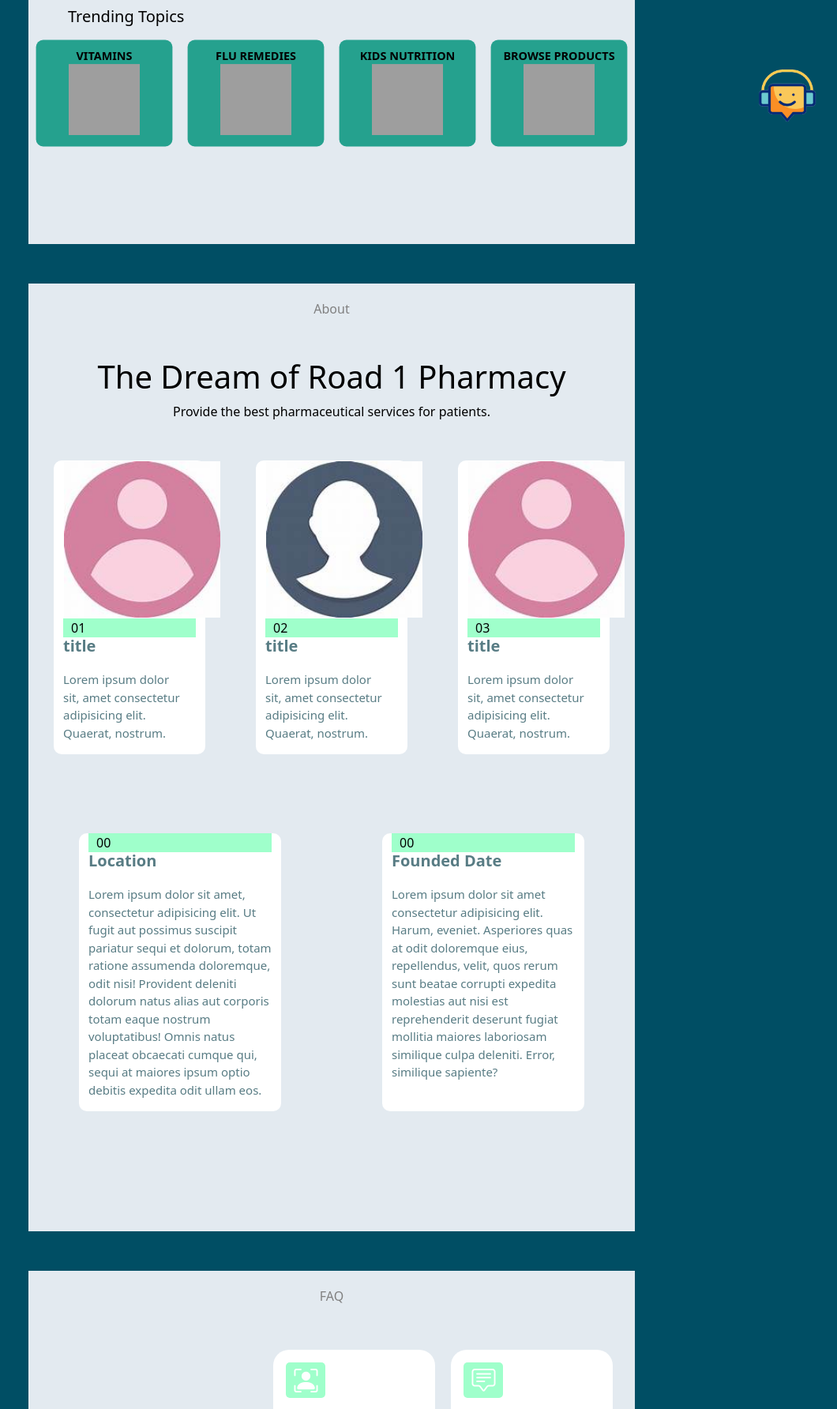
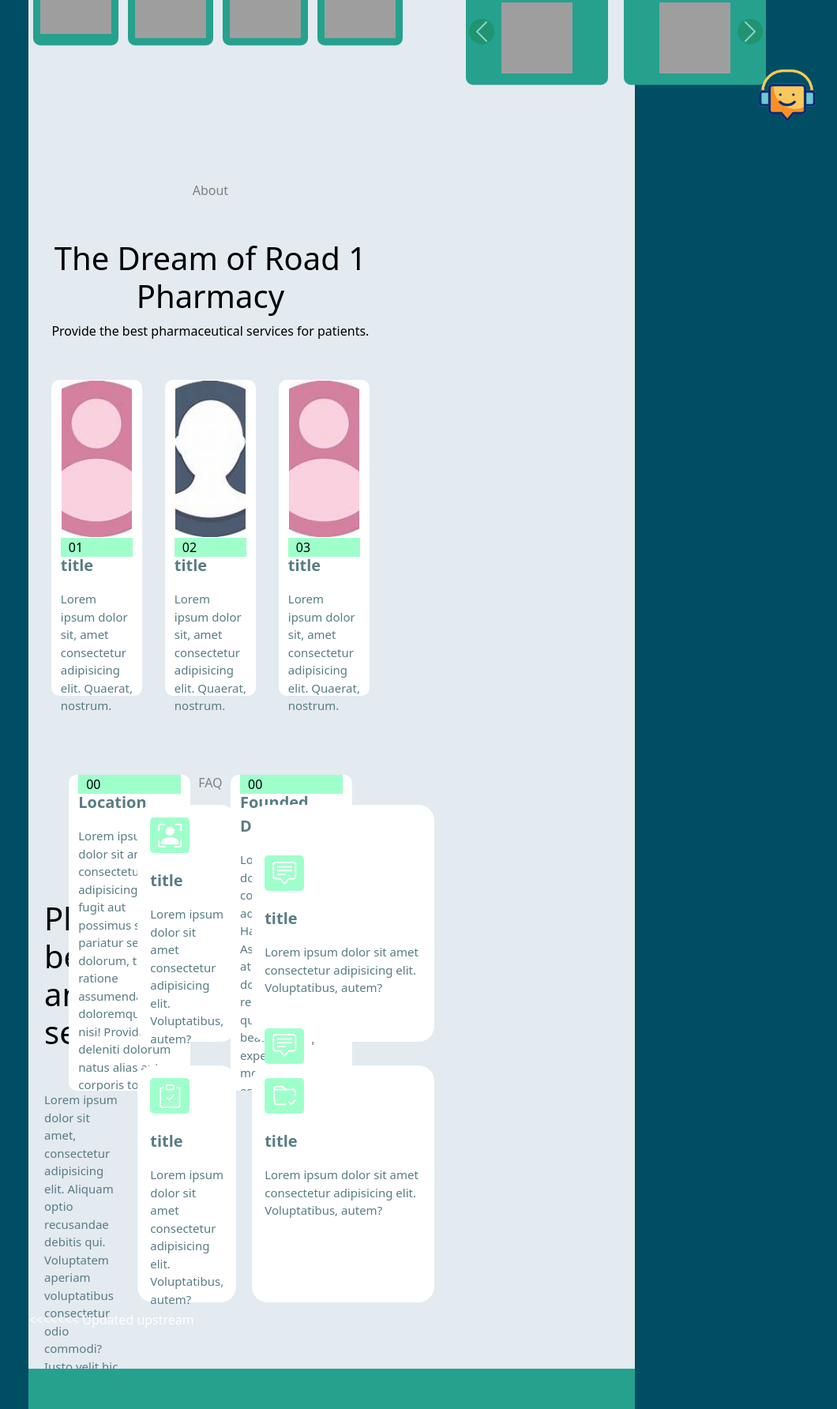
Before and after one commit to 11thhokage/road1Pharmacy, a PHP site: page /index2.php in a window 1280 px wide. Shown: the part 601-2385 px from the top of the page at 79% size, without its empty margins (220-1280 px from the left). Run offline with PHP 8.4, Linux system fonts and the light colour scheme; some libraries are stand-ins or nearby versions; grey boxes are pictures that could not be loaded.

Commit message:
FIxed carousel, h1, responsiveness and minor changes in dashboard

```diff
--- a/index2.php
+++ b/index2.php
@@ -5,7 +5,7 @@
     <meta charset="UTF-8">
     <meta name="viewport" content="width=device-width, initial-scale=1.0">
     <title>Road 1 Pharmacy</title>
-
+    <link rel="stylesheet" href="style.css">
     <!-- Bootstrap CSS -->
     <link rel="stylesheet" href="https://cdn.jsdelivr.net/npm/bootstrap@5.3.2/dist/css/bootstrap.min.css" integrity="sha384-T3c6CoIi6uLrA9TneNEoa7RxnatzjcDSCmG1MXxSR1GAsXEV/Dwwykc2MPK8M2HN" crossorigin="anonymous">
     <link rel="stylesheet" href="https://cdn.jsdelivr.net/npm/bootstrap-icons@1.3.0/font/bootstrap-icons.css">
@@ -13,7 +13,6 @@
     <!-- SweetAlert2 CSS -->
     <link rel="stylesheet" href="https://cdn.jsdelivr.net/npm/sweetalert2@10">
     </link>
-    <link rel="stylesheet" href="style.css">
     <!-- SweetAlert2 JS -->
     <script src="https://cdn.jsdelivr.net/npm/sweetalert2@11"></script>
     <!-- Optional Bootstrap JS -->
@@ -27,7 +26,7 @@
         <nav class="nav-bar navbar navbar-expand-md navbar-dark" style="position:fixed">
             <div class="container-fluid">
                 <div class="title">
-                    <img src="img/IMG_5789__1_-removebg-preview.png" class="logo-image-navbar h1" alt="logo">
+                    <img src="img/IMG_5789__1_-removebg-preview.png" class="logo-image-navbar h1" alt="logo"><h1 class="frontpage-h1">Road 1 Pharmacy</h1>
                 </div>
                 <button class="navbar-toggler" type="button" data-bs-toggle="collapse" data-bs-target="#navbarSupportedContent" aria-controls="navbarSupportedContent" aria-expanded="false" aria-label="Toggle navigation">
                     <span class="navbar-toggler-icon"></span>
@@ -78,7 +77,6 @@
         </nav>
         <div class="frontpage-section">
             <div class="section-1">
-                <h1 class="frontpage-h1">Road 1 Pharmacy</h1>
                 <h2 class="quote">Your One Stop <br> Healthcare <br> Pharmacy</h2>
                 <!--<div class="section-button">
                     <a class="darkblue-button sec-button">About Us</a>
@@ -90,12 +88,40 @@
         </div>
         <div class="trending-topics">
             <h5 class="topics">Trending Topics</h5>
+<<<<<<< Updated upstream
             <div class="square-button">
                 <button class="box">VITAMINS<img class="img-topics" src="https://cdn-icons-png.flaticon.com/512/4887/4887988.png" alt=""></button>
                 <button class="box">FLU REMEDIES <img class="img-topics" src="https://static.vecteezy.com/system/resources/thumbnails/014/604/165/small/girl-sick-face-cartoon-cute-png.png" alt=""></button>
                 <button class="box">KIDS NUTRITION <img class="img-topics" src="https://img.pikbest.com/png-images/nutritious-and-delicious-soy-milk-png-elements_2495184.png!sw800" alt=""></button>
                 <button class="box">BROWSE PRODUCTS <img class="img-topics" src="https://cdn-icons-png.flaticon.com/512/843/843180.png" alt=""></button>
+=======
+            <div class="carousel-cont">
+            <div id="carouselExampleControls" class="carousel slide carousel-css" data-ride="carousel">
+            <div class="carousel-inner ">
+                <div class="carousel-item active">
+                    <div class="square-button">
+                        <button class="box ">VITAMINS<img class="img-topics" src="https://cdn-icons-png.flaticon.com/512/4887/4887988.png" alt=""></button>
+                        <button class="box">FLU REMEDIES <img class="img-topics" src="https://static.vecteezy.com/system/resources/thumbnails/014/604/165/small/girl-sick-face-cartoon-cute-png.png" alt=""></button>
+                    </div>
+                </div>
+                <div class="carousel-item">
+                    <div class="square-button">
+                        <button class="box">KIDS NUTRITION <img class="img-topics" src="https://img.pikbest.com/png-images/nutritious-and-delicious-soy-milk-png-elements_2495184.png!sw800" alt=""></button>
+                        <button class="box">ABSORBENT HYGIENE PRODUCTS <img class="img-topics" src="https://cdn-icons-png.flaticon.com/512/843/843180.png" alt=""></button>
+                    </div>
+                </div>
+>>>>>>> Stashed changes
             </div>
+            <a class="carousel-control-prev" href="#carouselExampleControls" role="button" data-slide="prev">
+                <span class="carousel-control-prev-icon bg-success rounded-circle" aria-hidden="true"></span>
+                <span class="sr-only"></span>
+            </a>
+            <a class="carousel-control-next" href="#carouselExampleControls" role="button" data-slide="next">
+                <span class="carousel-control-next-icon bg-success rounded-circle" aria-hidden="true"></span>
+                <span class="sr-only"></span>
+            </a>
+            </div>
+        </div>
 
         </div>
 
@@ -106,8 +132,8 @@
         <h1 class="aboutus-header">The Dream of Road 1 Pharmacy</h1>
         <p class="aboutus-p">Provide the best pharmaceutical services for patients.</p>
         <div class="container-fluid " id="about">
-            <div class="row justify-content-around">
-                <div class="card-box col-lg-3 col-md-5 col-sm-5">
+            <div class="row justify-content-evenly">
+                <div class="card-box col-lg-3 col-md-5 col-sm-5 col-7">
                     <div class="img-cont">
                         <img class="card-img" src="img/rdu3.jpg" alt="">
                         <p class="faq-card-yellow ">01</p>
@@ -117,7 +143,7 @@
                         <p class="definition">Lorem ipsum dolor sit, amet consectetur adipisicing elit. Quaerat, nostrum.</p>
                     </div>
                 </div>
-                <div class="card-box col-lg-3 col-md-5 col-sm-5">
+                <div class="card-box col-lg-3 col-md-5 col-sm-5 col-7">
                     <div class="img-cont">
                         <img class="card-img" src="img/frontend3.jpg" alt="">
                         <p class="faq-card-yellow">02</p>
@@ -127,7 +153,7 @@
                         <p class="definition">Lorem ipsum dolor sit, amet consectetur adipisicing elit. Quaerat, nostrum.</p>
                     </div>
                 </div>
-                <div class="card-box col-lg-3 col-md-6 col-sm-6">
+                <div class="card-box col-lg-3 col-md-6 col-sm-5 col-7">
                     <div class="img-cont">
                         <img class="card-img" src="img/rdu3.jpg" alt="">
                         <p class="faq-card-yellow">03</p>
@@ -176,9 +202,18 @@
                         <p class="definition">Lorem ipsum dolor sit amet consectetur adipisicing elit. Voluptatibus, autem?</p>
                     </div>
                     <div class="faq-card">
+<<<<<<< Updated upstream
                         <a class="faq-icon" href=""><i class="bi bi-chat-square-text"></i></a>
                         <p class="caption faq-p">title</p>
                         <p class="definition">Lorem ipsum dolor sit amet consectetur adipisicing elit. Voluptatibus, autem?</p>
+=======
+                        <a class="faq-icon"><i class="bi bi-chat-square-text"></i></a>
+                        <p class="caption faq-p">Where to communicate</p>
+                        <p class="definition">Contact us Here: <br>
+                            Number : #09123456789  <br>
+                            Email : <br> <a href="mailto:road1pharmacy@gmail.com"> road1pharmacy@gmail.com</a>
+                        </p>
+>>>>>>> Stashed changes
                     </div>
                     <div class="faq-card">
                         <a class="faq-icon" href=""><i class="bi bi-clipboard-check"></i></a>
@@ -193,30 +228,8 @@
                 </div>
             </div>
         </div>
-        <div class="carousel-cont">
-            <div id="carouselExampleControls" class="carousel slide carousel-css" data-ride="carousel">
-                <div class="carousel-inner ">
-                    <div class="carousel-item .active">
-                        <img class="d-block w-100 h-100 " src="https://img.freepik.com/free-photo/pharmacist-checking-medicines-drugstore_259150-57964.jpg" alt="First slide">
-                    </div>
-                    <div class="carousel-item active">
-                        <img class="d-block w-100 h-100" src="https://media.istockphoto.com/id/1036131880/photo/efficient-pharmacy-operations-thanks-to-teamwork.jpg?s=612x612&w=0&k=20&c=JQPtkW7j14dvFWeLd6JlltULHMw07rJdi5ey7QLqCHc=" alt="Second slide">
-                    </div>
-                    <div class="carousel-item">
-                        <img class="d-block w-100 h-100 " src="https://thumbs.dreamstime.com/b/pharmacy-otc-products-turkey-64209774.jpg" alt="Third slide">
-                    </div>
-                </div>
-                <a class="carousel-control-prev" href="#carouselExampleControls" role="button" data-slide="prev">
-                    <span class="carousel-control-prev-icon" aria-hidden="true"></span>
-                    <span class="sr-only"></span>
-                </a>
-                <a class="carousel-control-next" href="#carouselExampleControls" role="button" data-slide="next">
-                    <span class="carousel-control-next-icon" aria-hidden="true"></span>
-                    <span class="sr-only"></span>
-                </a>
-            </div>
-        </div>
     </div>
+<<<<<<< Updated upstream
     <footer class="footer">
         <div class="div-footer">
             <p>Contact us: <br> Cellphone no. : 0123456789 <br> Telephone : (02) 1234567 <br> Email us at: road1pharmacy@gmail.com</p>
@@ -224,6 +237,25 @@
         </div>
         <div class="div-footer">
             <p>Lorem, ipsum dolor sit amet consectetur adipisicing elit. Distinctio veritatis error nulla itaque minima quasi voluptas odit corporis perspiciatis autem. Earum illum quasi autem impedit magni saepe deserunt, aliquid quis.</p>
+=======
+    <footer class="footer container-fluid">
+        <div class="row">
+            <div class="div-footer col-lg-3 col-md-6 col-sm-12">
+               <h1>Road 1 Pharmacy</h1>
+               <p>Your one stop healthcare pharmacy</p>
+                <p>Location: <br> Lorem ipsum dolor sit amet consectetur adipisicing elit. Nobis, iure. </p>
+            </div>
+            <div class="div-footer col-lg-3 col-md-6 col-sm-12">
+                <p>Contact us: <br> Cellphone no. : 0123456789 <br> Telephone : (02) 1234567 <br> Email: <br> road1pharmacy@gmail.com</p>
+            </div>
+            <div class="div-footer col-lg-3 col-md-6 col-sm-12">
+                <p>Lorem, ipsum dolor sit amet consectetur adipisicing elit. Distinctio veritatis error nulla itaque minima quasi voluptas odit corporis perspiciatis autem. Earum illum quasi autem impedit magni saepe deserunt, aliquid quis.</p>
+                <p>Follow us:</p>
+            </div>
+            <div class="div-footer col-lg-3 col-md-6 col-sm-12">
+                <p>Lorem, ipsum dolor sit amet consectetur adipisicing elit. Distinctio veritatis error nulla itaque minima quasi voluptas odit corporis perspiciatis autem. Earum illum quasi autem impedit magni saepe deserunt, aliquid quis.</p>
+            </div>
+>>>>>>> Stashed changes
         </div>
     </footer>
     <div class="ai-chatbot">
--- a/pages/admin/admin_page.php
+++ b/pages/admin/admin_page.php
@@ -78,7 +78,7 @@
       }
 
       .profit {
-         background-image: url("../../img/profit.gif");
+         background-color: #B7C0EE;
          background-repeat: no-repeat;
          background-size: 100% 100%;
 
--- a/style.css
+++ b/style.css
@@ -306,10 +293,10 @@
 
 .square-button{
     z-index: 0;
-    margin-top: 10px;
     display: flex;
-    justify-content: space-around;
+    justify-content: space-evenly;
     padding: 0;
+    width: 100%;
 }
 .box{
     background-color: #25A18E;
@@ -361,7 +348,7 @@
 .cont {
     background-color:#E3EAF0;
     width: 60%;
-    height: 1200px;
+    height: 700px;
     margin-top: 50px;
     color: black;
 }
@@ -377,8 +364,7 @@
     text-align: center;
 }
 #about{
-    display: flex;
-    justify-content: space-around;
+    width: 100%;
 }
 
 .card-box{
@@ -461,15 +447,14 @@
     align-content: center;
 }
 .faq-box{
-    width: 80%;
-    height: 50%;
+    width: 100%;
+    height: 100%;
     display: grid;
     gap: 20px;
     grid-template-columns: repeat(2, 1fr);
     grid-column-gap: 20px;
     justify-items: center;
-    margin-top: 40px;
-    margin-left: 80px;
+
 
 }
 
@@ -477,7 +462,7 @@
     background-color: white;
     padding:1rem;
     width: 100%;
-    height: 250px;
+    height: 300px;
     border-radius: 20px;
     border: none;
     transform: scale(1);
```
Also changed, not shown: other parts of style.css (+55 -44 lines). Lines whose indentation alone changed are shown as unchanged.
